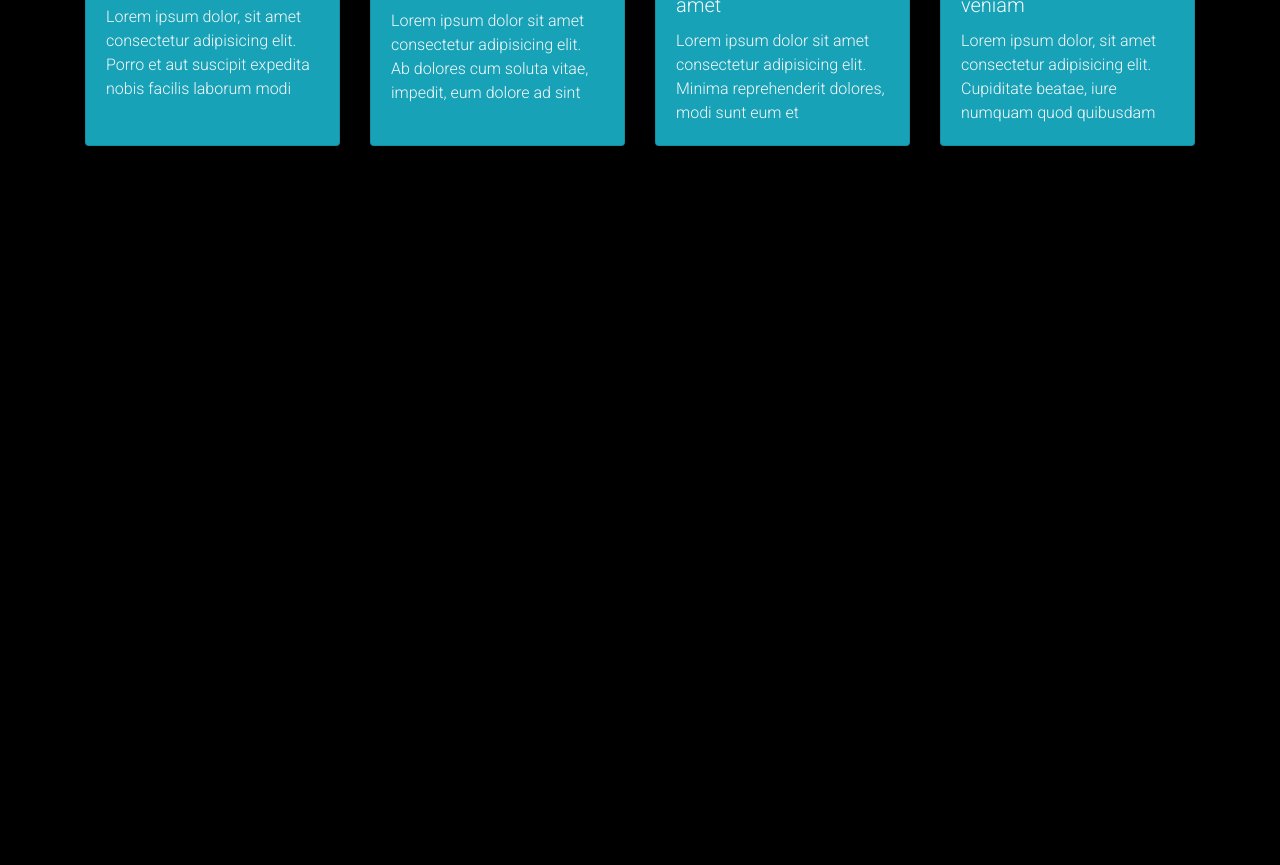
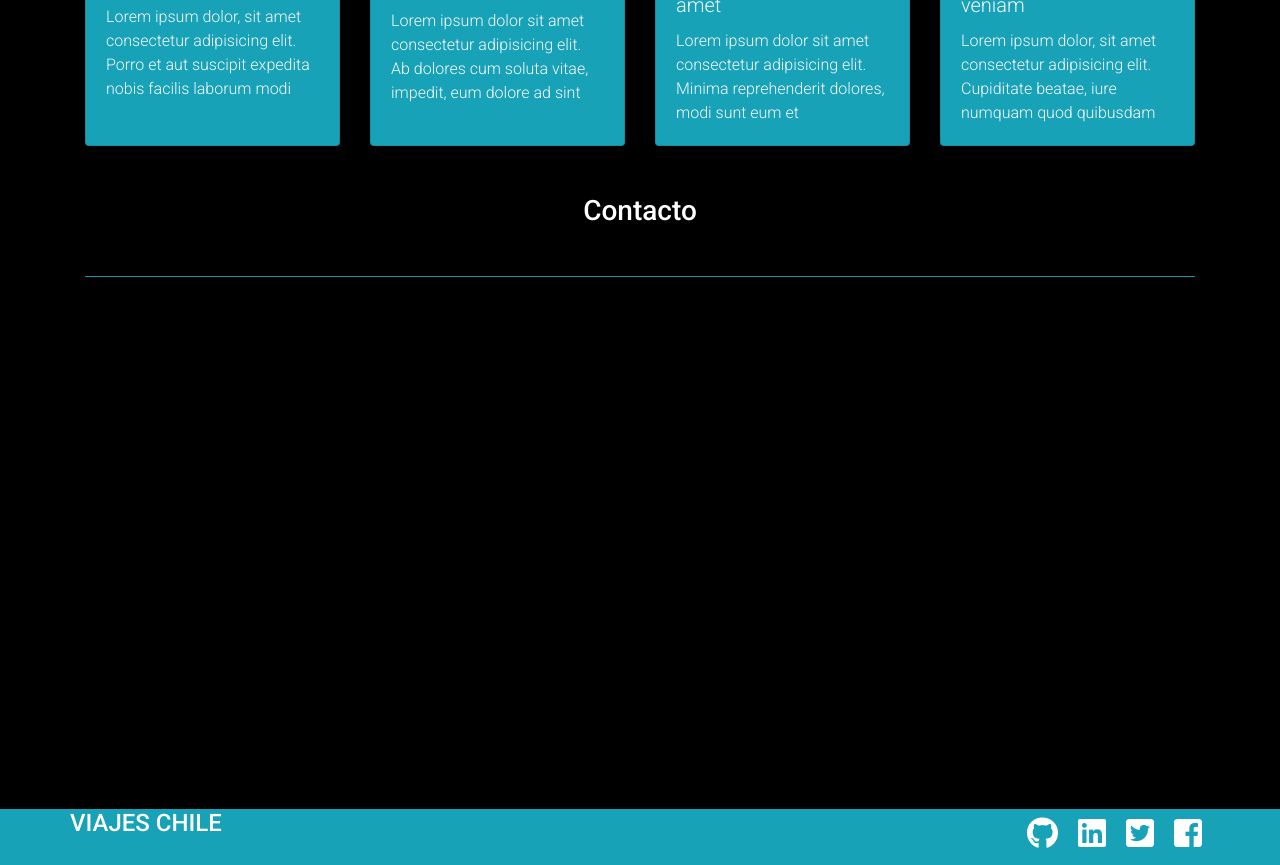
Before and after one commit to nadeshkagraffe/viajeschile, a plain HTML site: page index.html in a window 1280 px wide. Shown: the part 1698-2563 px from the top of the page. Before the commit the page ends 1844 px from the top, so only its background shows below. Drawn offline with nearby package versions, Linux system fonts and the light colour scheme; a script that the page names is missing.

Commit message:
typeform y footer terminado

```diff
--- a/index.html
+++ b/index.html
@@ -156,6 +156,35 @@
             </div>
         </div>
     </section>
+    <section>
+        <div class="container">
+            <h3 class="text-center my-5">Contacto</h3>
+            <hr class="bg-info">
+            <div class="typeform-widget" data-url="https://form.typeform.com/to/IvllTdZI?typeform-medium=embed-snippet"
+                style="width: 100%; height: 500px;"></div>
+            <script> (function () { var qs, js, q, s, d = document, gi = d.getElementById, ce = d.createElement, gt = d.getElementsByTagName, id = "typef_orm", b = "https://embed.typeform.com/"; if (!gi.call(d, id)) { js = ce.call(d, "script"); js.id = id; js.src = b + "embed.js"; q = gt.call(d, "script")[0]; q.parentNode.insertBefore(js, q) } })() </script>
+        </div>
+    </section>
+
+    <footer class="bg-info container-fluid pb-2 mt-3">
+        <div class="container">
+            <div class="row">
+
+                <h4 class="text-left "> VIAJES CHILE</h4>
+                <div class="ml-auto">
+                    <a href="https://github.com/" target="_blank"><i class="fab fa-github fa-2x m-2 text-white"></i>
+                        <a href="https://www.linkedin.com/in/viajes-chile-959abb73/?originalSubdomain=cl"
+                            target="_blank"><i class="fab fa-linkedin fa-2x m-2 text-white"></i>
+                            <a href="https://twitter.com/viajeschile?lang=es" target="_blank"><i
+                                    class="fab fa-twitter-square fa-2x m-2 text-white"></i>
+                                <a href="https://www.facebook.com/viajeschilecl/" target="_blank"><i
+                                        class="fab fa-facebook-square fa-2x m-2 text-white"></i>
+
+                </div>
+            </div>
+        </div>
+
+    </footer>
 
 
 
```
Lines whose indentation alone changed are shown as unchanged.
